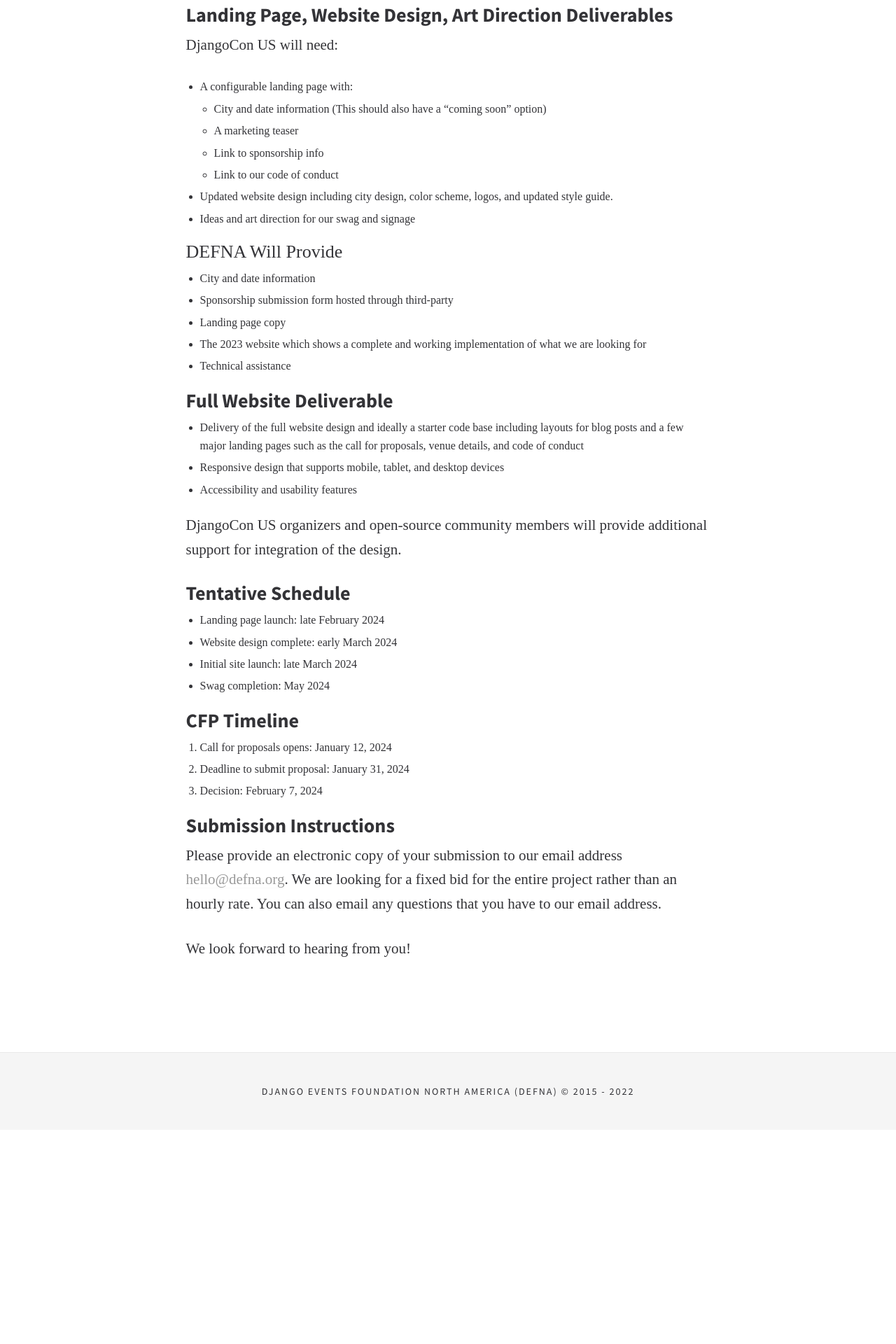
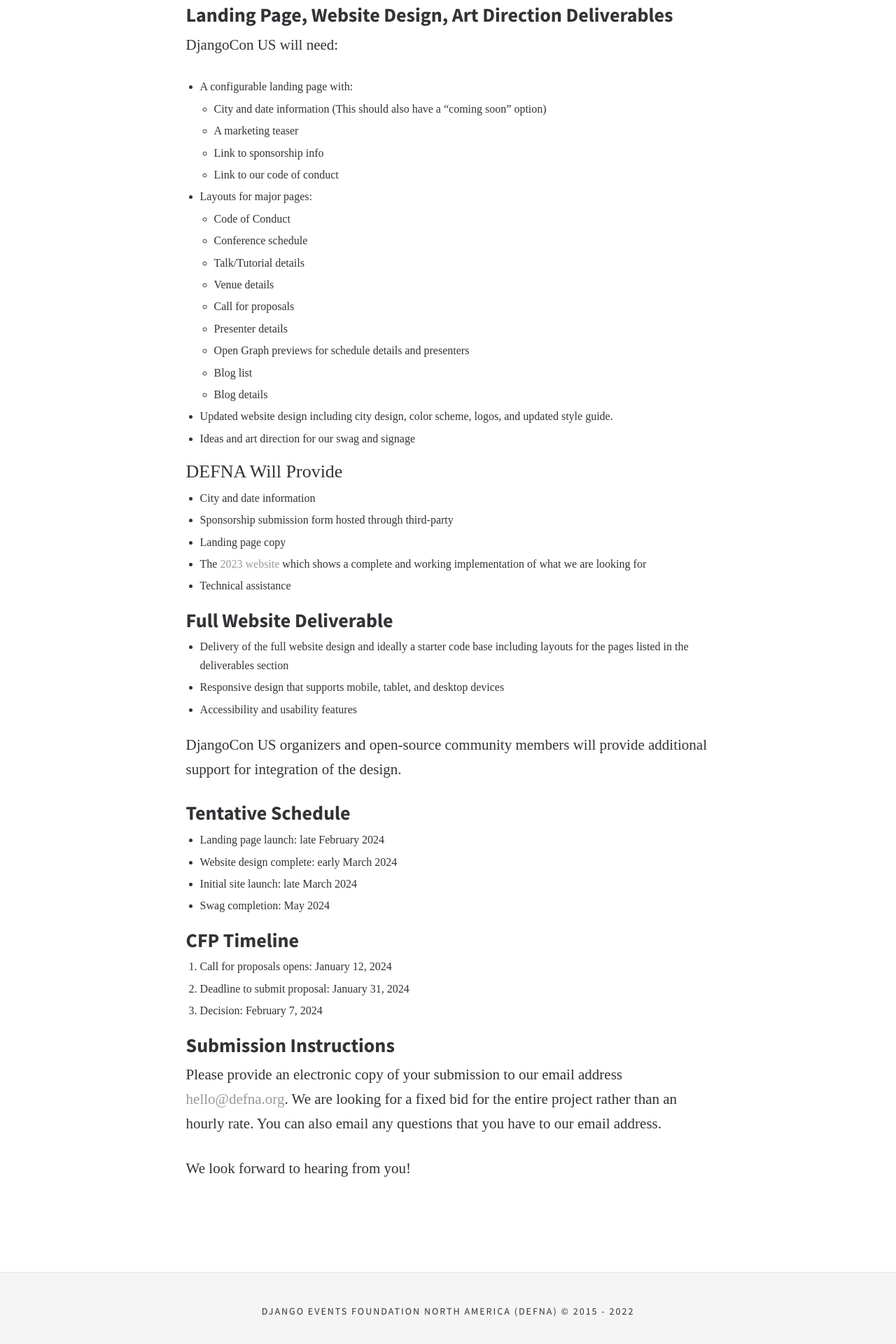
Before and after one commit to DEFNA/defna.org, a Jekyll site: the page built from _posts/2024-01-12-call-for-proposals-for-djangocon-us-2024-website.md, in a window 1280 px wide. Shown: the part 1747-3667 px from the top of the page at 70% size. Built offline with Jekyll 4.4.1, drawn with Linux system fonts in a browser that asks for light colours.

Commit message:
spell out the layouts we're looking for under the deliverables section

```diff
--- a/_posts/2024-01-12-call-for-proposals-for-djangocon-us-2024-website.md
+++ b/_posts/2024-01-12-call-for-proposals-for-djangocon-us-2024-website.md
@@ -48,6 +48,16 @@
 	* A marketing teaser
 	* Link to sponsorship info
 	* Link to our code of conduct
+* Layouts for major pages:
+	* Code of Conduct
+	* Conference schedule
+	* Talk/Tutorial details
+	* Venue details
+	* Call for proposals
+	* Presenter details
+	* Open Graph previews for schedule details and presenters
+	* Blog list
+	* Blog details
 * Updated website design including city design, color scheme, logos, and updated style guide.
 * Ideas and art direction for our swag and signage
 
@@ -56,12 +66,12 @@
 * City and date information
 * Sponsorship submission form hosted through third-party
 * Landing page copy
-* The 2023 website which shows a complete and working implementation of what we are looking for
+* The [2023 website](https://github.com/djangocon/2023.djangocon.us/) which shows a complete and working implementation of what we are looking for
 * Technical assistance
 
 ## Full Website Deliverable
 
-* Delivery of the full website design and ideally a starter code base including layouts for blog posts and a few major landing pages such as the call for proposals, venue details, and code of conduct
+* Delivery of the full website design and ideally a starter code base including layouts for the pages listed in the deliverables section
 * Responsive design that supports mobile, tablet, and desktop devices
 * Accessibility and usability features
 
```
